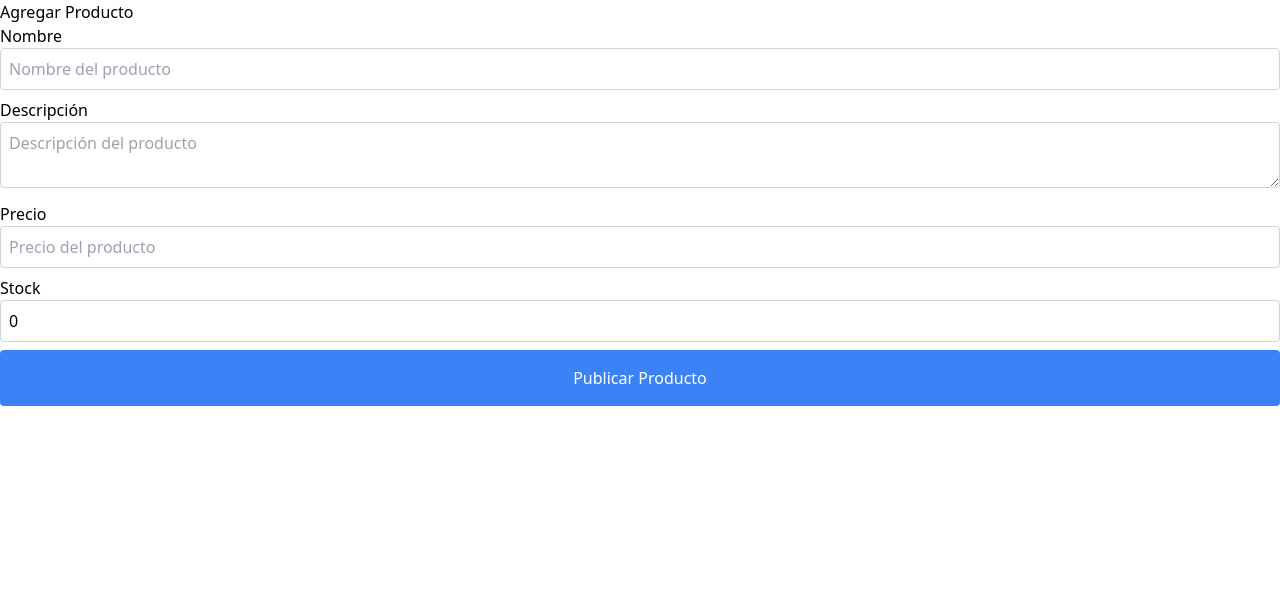
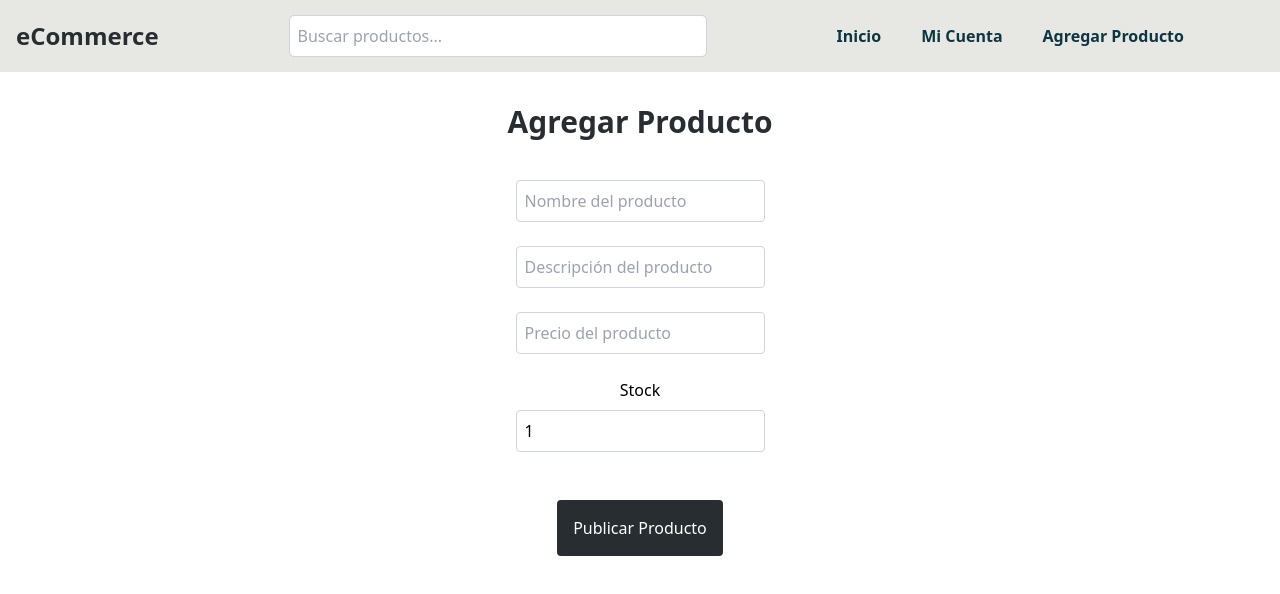
Before and after one commit to lautimoreyra10/E-Commerce-React, a React (Vite) app: page /add-product in a window 1280 px wide. Shown: the top 594 px of the page. Built offline with nearby package versions, Linux system fonts and the light colour scheme.

Commit message:
Mejora de estilos en la página y configuración de variables de colores en tailwind.config

```diff
--- a/src/components/NavBar.tsx
+++ b/src/components/NavBar.tsx
@@ -45,9 +45,9 @@ const NavBar: React.FC<NavBarProps> = ({
 
   // Renderizar el contenido de la navegación
   return (
-    <nav className="bg-gray-800 text-white p-4">
+    <nav className="bg-customBackground text-customText p-4 shadow-md ">
       <div className="max-w-screen-xl mx-auto flex justify-between items-center">
-        <a href="/" className="text-2xl font-bold">eCommerce</a>
+        <a href="/" className="text-customText text-2xl font-bold hover:text-customPrice">eCommerce</a>
 
         {/* Barra de búsqueda */}
         <div className="relative w-1/3">
@@ -57,7 +57,7 @@ const NavBar: React.FC<NavBarProps> = ({
             value={inputValue} // Vincula el valor del input con el estado local
             onChange={handleSearchChange} // Llama a la función handleSearchChange al escribir
             placeholder="Buscar productos..."
-            className="w-full p-2 rounded text-black"
+            className="w-full p-2 rounded text-black outline outline-1 outline-gray-300 focus:outline-2"
           />
           {inputValue && searchSuggestions.length > 0 && (
             <div className="absolute top-full left-0 right-0 bg-white border mt-2 max-h-60 overflow-y-auto z-10 text-black">
@@ -76,9 +76,9 @@ const NavBar: React.FC<NavBarProps> = ({
 
         {/* Navegación y acciones */}
         <div className="flex gap-10">
-          <Link to="/">Inicio</Link>
-          <Link to="/profile">Mi Cuenta</Link>
-          <Link to="/about">Acerca de</Link>
+          <Link className="font-bold text-[#0e3541] hover:text-customPrice" to="/">Inicio</Link>
+          <Link className="font-bold text-[#0e3541] hover:text-customPrice" to="/profile">Mi Cuenta</Link>
+          <Link className="font-bold text-[#0e3541] hover:text-customPrice" to="/add-product">Agregar Producto</Link>
 
           {/* Lógica de Login/Logout con Auth0 */}
           {/* {!isAuthenticated ? (
--- a/src/components/ProductCard.tsx
+++ b/src/components/ProductCard.tsx
@@ -19,12 +19,12 @@ const ProductCard: React.FC<ProductCardProps> = ({ product }) => {
   const altText = product.title || product.name || "Imagen del producto"; // Texto alternativo por defecto
 
   return (
-    <div className="border border-gray-100 rounded-lg shadow-[0_1px_2px_0_rgba(0,0,0,0.12)] p-6 mb-5 hover:shadow-md transition-shadow duration-300 text-center">
+    <div className="text-customText bg-white border border-gray-100 rounded-lg shadow-[0_1px_2px_0_rgba(0,0,0,0.12)] p-6 mb-5 hover:shadow-md hover:bg-gray-50 transition-shadow duration-300 text-center">
       <img src={imageUrl}alt={altText} className="w-full h-48 object-cover rounded-lg" />
-      <hr className="border-gray-200 w-full"/>
-      <h2 className="text-lg font-semibold mt-4">{product.name}</h2>
-      <p className="text-gray-600 my-2 text-left">{product.description}</p>
-      <p className="text-black-600 text-lg font-semibold first-line text-left">${product.price}</p>
+      <hr className="border-customBackground w-full"/>
+      <h2 className="text-customText text-lg font-semibold mt-4">{product.name}</h2>
+      <p className="text-customText my-2 text-left">{product.description}</p>
+      <p className="text-customPrice text-lg font-semibold first-line text-left"><span className="mr-1">$</span>{product.price}</p>
     </div>
   );
 };
--- a/src/pages/AddProduct.tsx
+++ b/src/pages/AddProduct.tsx
@@ -1,4 +1,5 @@
 import React, { useState, ChangeEvent, FormEvent } from "react";
+import NavBar from "../components/NavBar";
 
 interface ProductData {
   name: string;
@@ -13,7 +14,7 @@ export const AddProduct: React.FC = () => {
     name: "",
     description: "",
     price: "",
-    stock: 0,
+    stock: 1,
     imageUrl: "",
   });
 
@@ -23,6 +24,13 @@ export const AddProduct: React.FC = () => {
     e: ChangeEvent<HTMLInputElement | HTMLTextAreaElement>
   ) => {
     const { id, value } = e.target;
+    if (id === "stock") {
+      const stockValue = parseInt(value, 10);
+      if (stockValue < 0) {
+        setProductData({ ...productData, stock: 0 });
+        return;
+      }
+    }
     setProductData({ ...productData, [id]: value });
   };
 
@@ -68,54 +76,53 @@ export const AddProduct: React.FC = () => {
   };
 
   return (
-    <div className="container">
-      <h2>Agregar Producto</h2>
+    <div>
+      <NavBar/>
+      <section className="w-full max-h-full p-4 bg-white">
+      <h1 className="text-3xl font-bold p-4 text-center text-customText">Agregar Producto</h1>
       {message && <p>{message}</p>}
-      <form className="flex flex-col" id="addProductForm" onSubmit={handleSubmit}>
+      <form className="flex flex-col justify-center items-center text-center" id="addProductForm" onSubmit={handleSubmit}>
         <div className="form-group">
-          <label htmlFor="name">Nombre</label>
           <input
             id="name"
             type="text"
             placeholder="Nombre del producto"
             value={productData.name}
             onChange={handleInputChange}
-            className="w-full p-2 mb-2 border border-gray-300 rounded"
+            className="w-full p-2 mb-6 mt-6 border border-gray-300 rounded"
             required
           />
         </div>
         <div className="form-group">
-          <label htmlFor="description">Descripción</label>
-          <textarea
+          <input
             id="description"
             placeholder="Descripción del producto"
             value={productData.description}
             onChange={handleInputChange}
-            className="w-full p-2 mb-2 border border-gray-300 rounded"
+            className=" p-2 mb-6 border border-gray-300 rounded"
             required
           />
         </div>
         <div className="form-group">
-          <label htmlFor="price">Precio</label>
           <input
             id="price"
             type="number"
             placeholder="Precio del producto"
             value={productData.price}
             onChange={handleInputChange}
-            className="w-full p-2 mb-2 border border-gray-300 rounded"
+            className=" p-2 mb-6 border border-gray-300 rounded"
             required
           />
         </div>
         <div className="form-group">
-          <label htmlFor="stock">Stock</label>
+          <h2 className="mb-2">Stock</h2>
           <input
             id="stock"
-            type="text"
+            type="number"
             placeholder="stock"
             value={productData.stock}
             onChange={handleInputChange}
-            className="w-full p-2 mb-2 border border-gray-300 rounded"
+            className="p-2 mb-6 border border-gray-300 rounded"
             required
           />
         </div>
@@ -127,16 +134,19 @@ export const AddProduct: React.FC = () => {
             placeholder="URL de la imagen del producto (opcional)"
             value={productData.imageUrl}
             onChange={handleInputChange}
-            className="w-full p-2 mb-2 border border-gray-300 rounded"
+            className=" p-2 mb-2 border border-gray-300 rounded"
           />
         </div> */}
+        <div className="flex justify-center items-center text-center">
         <button
           type="submit"
-          className="bg-blue-500 text-white p-4 rounded hover:bg-blue-600"
+          className="bg-customText text-white p-4 rounded hover:bg-customPrice mt-6"
         >
           Publicar Producto
         </button>
+        </div>
       </form>
+      </section>
     </div>
   );
 };
--- a/src/pages/Cart.tsx
+++ b/src/pages/Cart.tsx
@@ -81,18 +81,18 @@ const CartPage: React.FC = () => {
                   />
                   <div className="flex-1">
                     <h2 className="font-bold text-lg">{product.name}</h2>
-                    <p className="text-gray-600">{product.price} USD</p>
+                    <p className="text-customPrice font-semibold">{product.price} USD</p>
                     <div className="flex items-center gap-2 mt-2">
                       <button
                         onClick={() => decreaseQuantity(product.id)}
-                        className="px-3 py-1 bg-gray-200 rounded"
+                        className="px-3 py-1 bg-white rounded hover:bg-customBackground"
                       >
                         -
                       </button>
                       <span>{product.quantity}</span>
                       <button
                         onClick={() => increaseQuantity(product.id)}
-                        className="px-3 py-1 bg-gray-200 rounded"
+                        className="px-3 py-1 bg-white rounded hover:bg-customBackground"
                       >
                         +
                       </button>
@@ -100,7 +100,7 @@ const CartPage: React.FC = () => {
                   </div>
                   <button
                     onClick={() => removeItem(product.id)}
-                    className="px-3 py-1 bg-red-500 text-white rounded"
+                    className="px-3 py-1 bg-customWord text-white rounded hover:bg-customPrice transition"
                   >
                     Eliminar
                   </button>
@@ -111,10 +111,10 @@ const CartPage: React.FC = () => {
             {/* Resumen de compra */}
             <div className="bg-white p-6 rounded-lg shadow-md w-full lg:w-1/3">
               <h2 className="font-bold text-xl mb-4">Resumen</h2>
-              <p className="text-gray-600">Total de productos: {totalItems}</p>
-              <p className="text-gray-600 mb-4">Total a pagar: {totalPrice} USD</p>
+              <p className="text-customText">Total de productos: {totalItems}</p>
+              <p className="text-customText mb-4">Total a pagar: {totalPrice} USD</p>
               <button
-                className="w-full px-4 py-2 bg-blue-500 text-white rounded-lg font-bold hover:bg-blue-600 transition"
+                className="w-full px-4 py-2 bg-customText text-white rounded-lg font-bold hover:bg-customPrice transition"
               >
                 Finalizar compra
               </button>
--- a/tailwind.config.js
+++ b/tailwind.config.js
@@ -10,6 +10,10 @@ module.exports = {
         'cart-bg': '#17171B',
         'cart-hover': '#0A0A0C',
         'cart-tick': '#FF328B',
+        'customText' : '#282d32',
+        'customBackground': '#e7e8e4',
+        'customWord' : '#e45754',
+        'customPrice' : '#2f7c9c',
       },
       keyframes: {
         scaleUp: {
```
Also changed, not shown: src/pages/Home.tsx (+73 -70 lines), src/pages/ProductDetail.tsx (+13 -11 lines).
